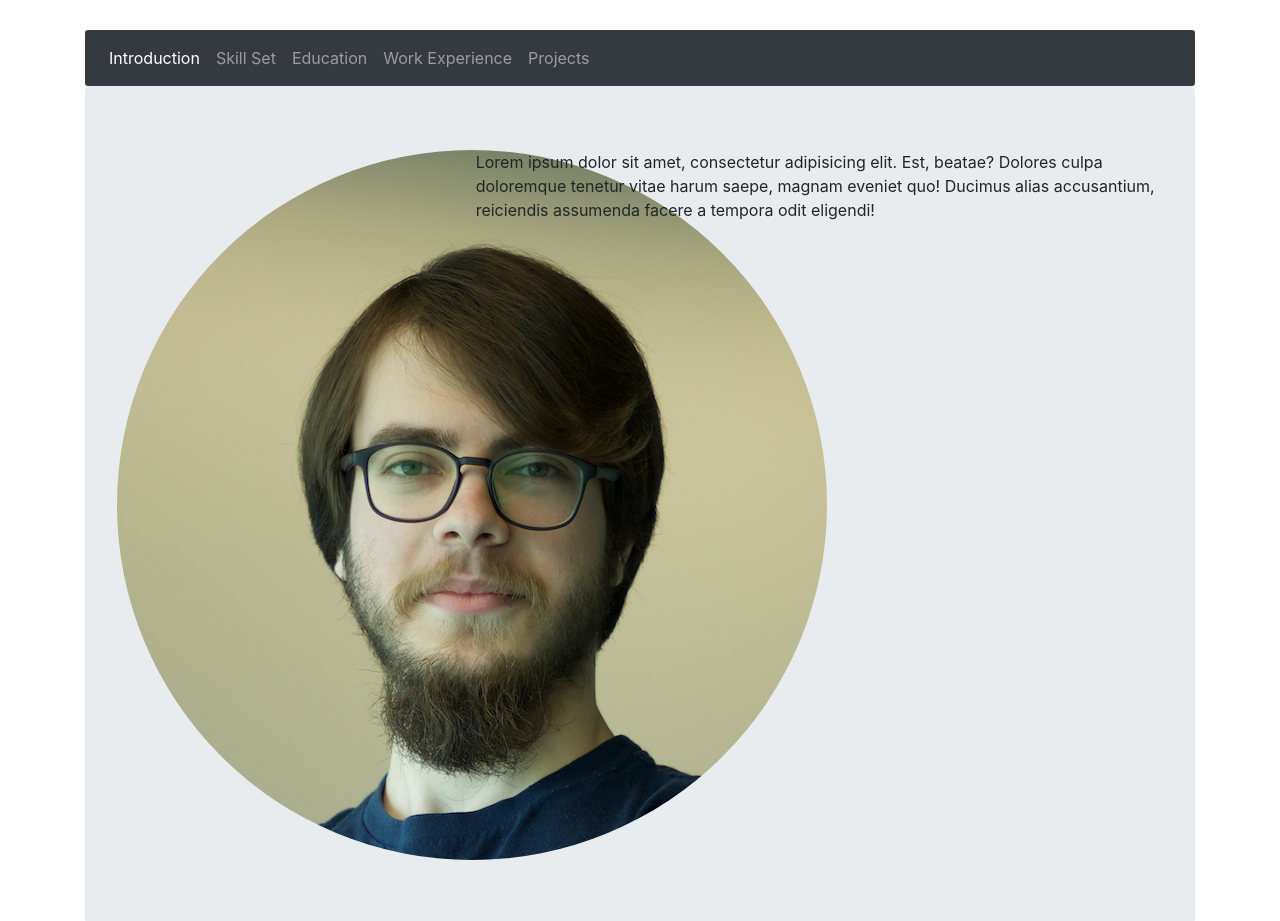
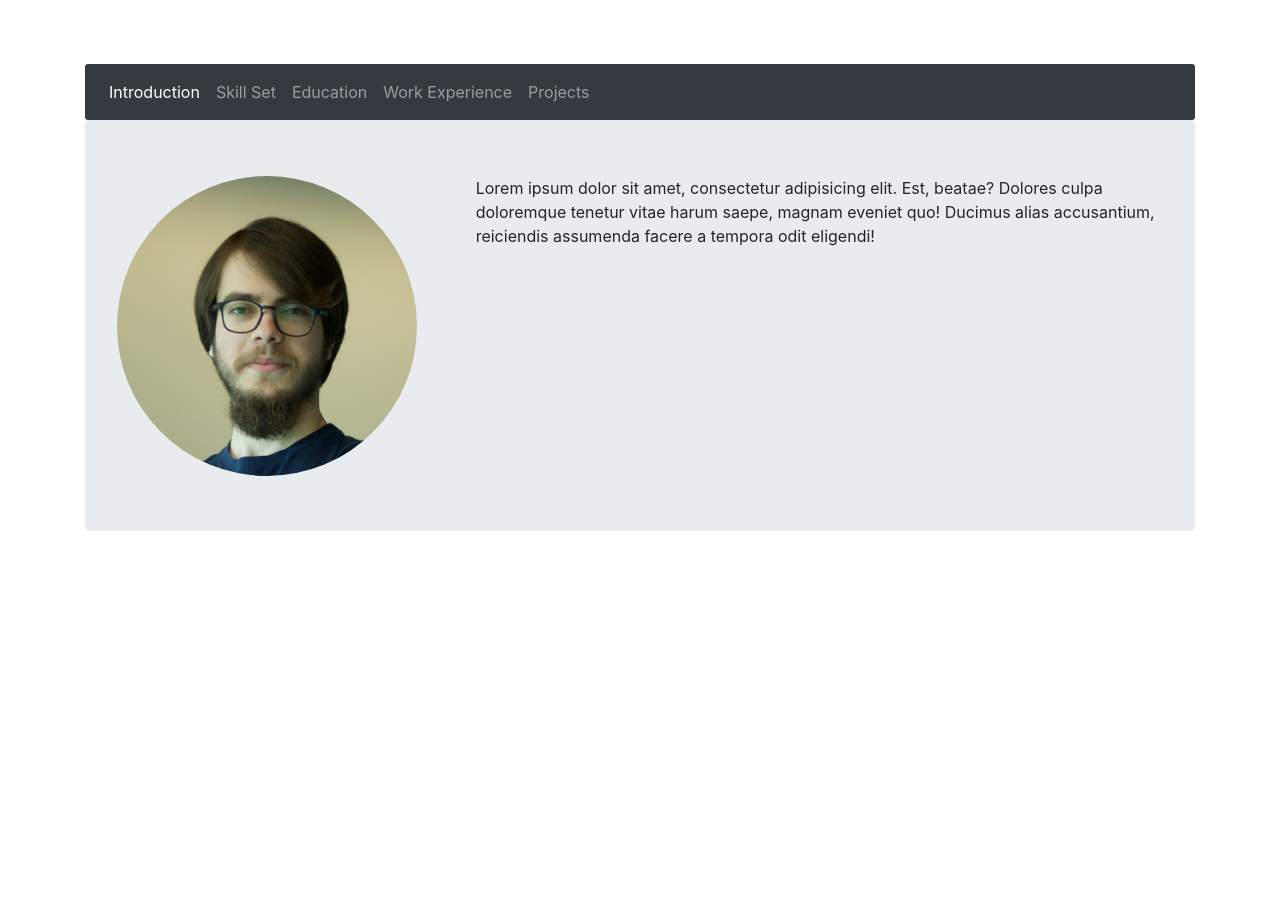
Before and after one commit to emrullahjack/emrullahjack.github.io, a plain HTML site: page index.html in a window 1280 px wide. Shown: the top 921 px of the page. After the commit the page ends 800 px from the top, so only its background shows below. Drawn offline with nearby package versions, Linux system fonts and the light colour scheme.

Commit message:
Minor edits

```diff
--- a/index.html
+++ b/index.html
@@ -42,10 +42,10 @@
             </div>
           </nav>
 
-          <div class="jumbotron">
+          <div class="jumbotron vertical-content-spacer">
             <div class="row">
               <div class="col-xs-12 col-sm-4">
-                <img src="EmrullahJack.png" alt="Profile Photo" class="img-responsive img-rounded-full">
+                <img src="EmrullahJack.png" alt="Profile Photo" class="img-responsive img-rounded-full" width="300px">
               </div>
               <div class="col-xs-12 col-sm-8">
                 <p>
--- a/main.css
+++ b/main.css
@@ -7,6 +7,6 @@
 }
 
 .vertical-content-spacer {
-  padding-top: 30px;
-  padding-bottom: 30px;
+  padding-top: 5%;
+  padding-bottom: 5%;
 }
```
